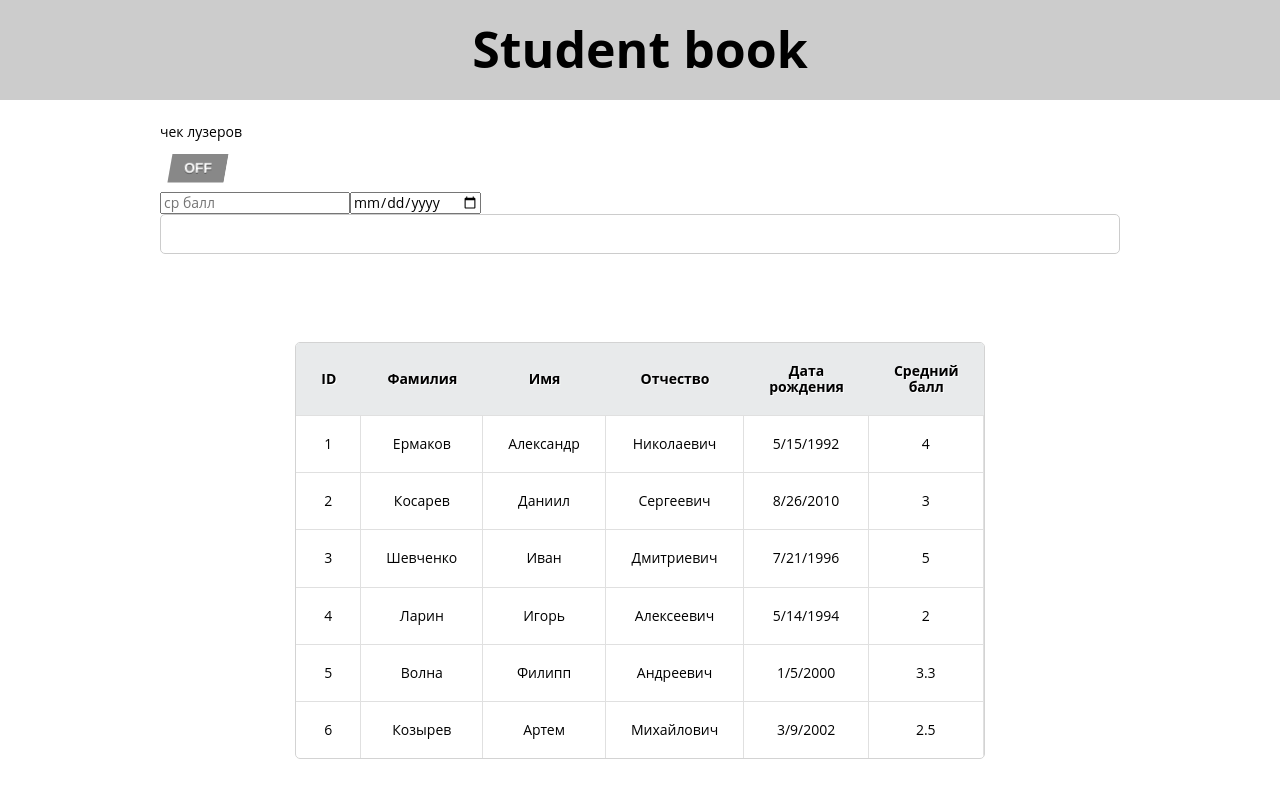
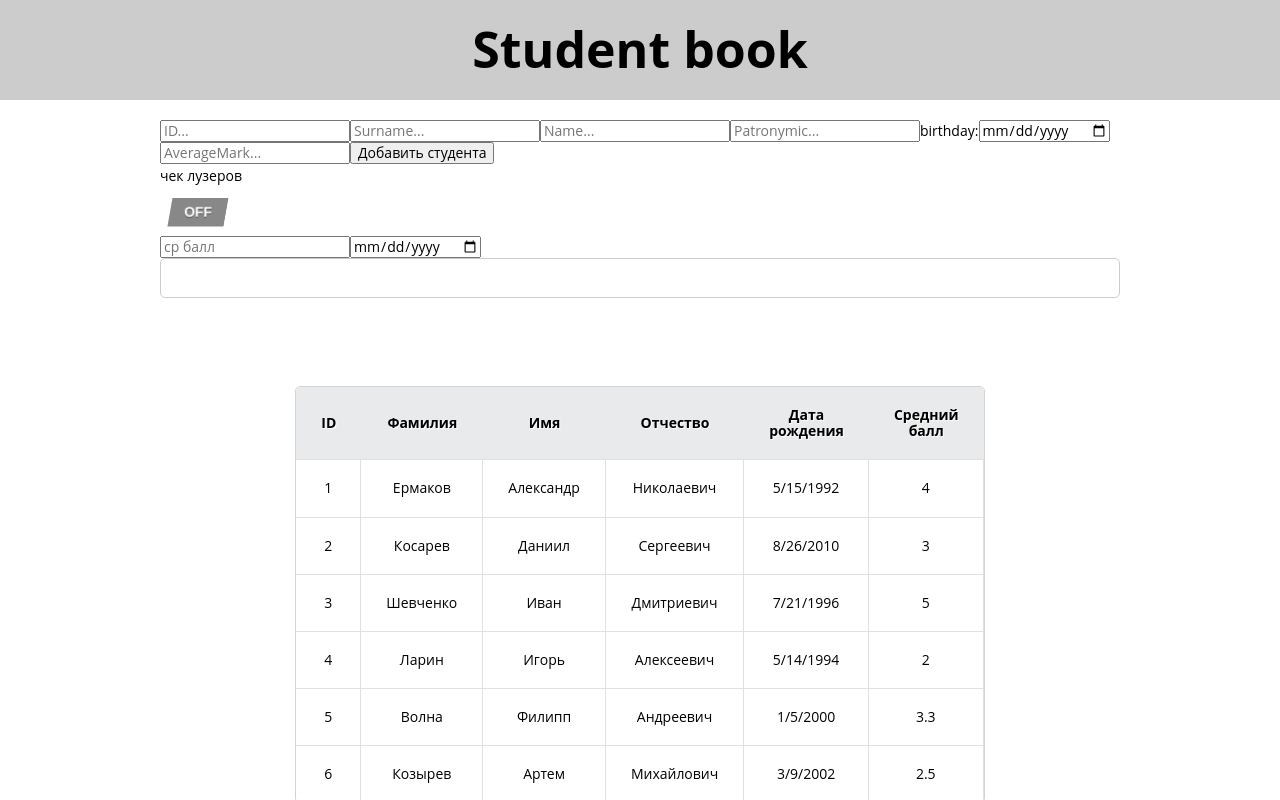
Before and after one commit to yermalex/studlist, an Angular app: page / in a window 1280 px wide. Built offline with nearby package versions, Linux system fonts and the light colour scheme.

Commit message:
Пофикисил добавление поля с др при добавлении студента.

```diff
--- a/src/app/add-form/add-form.component.ts
+++ b/src/app/add-form/add-form.component.ts
@@ -31,7 +31,7 @@ export class AddFormComponent implements OnInit {
         surname: this.surname,
         name: this.name,
         patronymic: this.patronymic,
-        birthday: this.birthday,
+        birthday: new Date(this.birthday),
         averageMark: this.averageMark
       };
       this.onAdd.emit(stud);
--- a/src/app/app.component.html
+++ b/src/app/app.component.html
@@ -5,7 +5,7 @@
     </h1>
   </div>
   <div class="content">
-<!--    <app-add-form (onAdd)="updateStudents($event)"></app-add-form>-->
+    <app-add-form (onAdd)="updateStudents($event)"></app-add-form>
     <app-student-list></app-student-list>
   </div>
 </div>
--- a/src/app/app.component.ts
+++ b/src/app/app.component.ts
@@ -9,10 +9,10 @@ import {Students} from './student-list/students.mockup';
 })
 export class AppComponent {
 
-  // updateStudents(stud: Student) {
-  //   Students.students.unshift(stud);
-  //   console.log(Students.students);
-  // }
+  updateStudents(stud: Student) {
+    Students.students.unshift(stud);
+    console.log(Students.students);
+  }
 
 
 }
```
